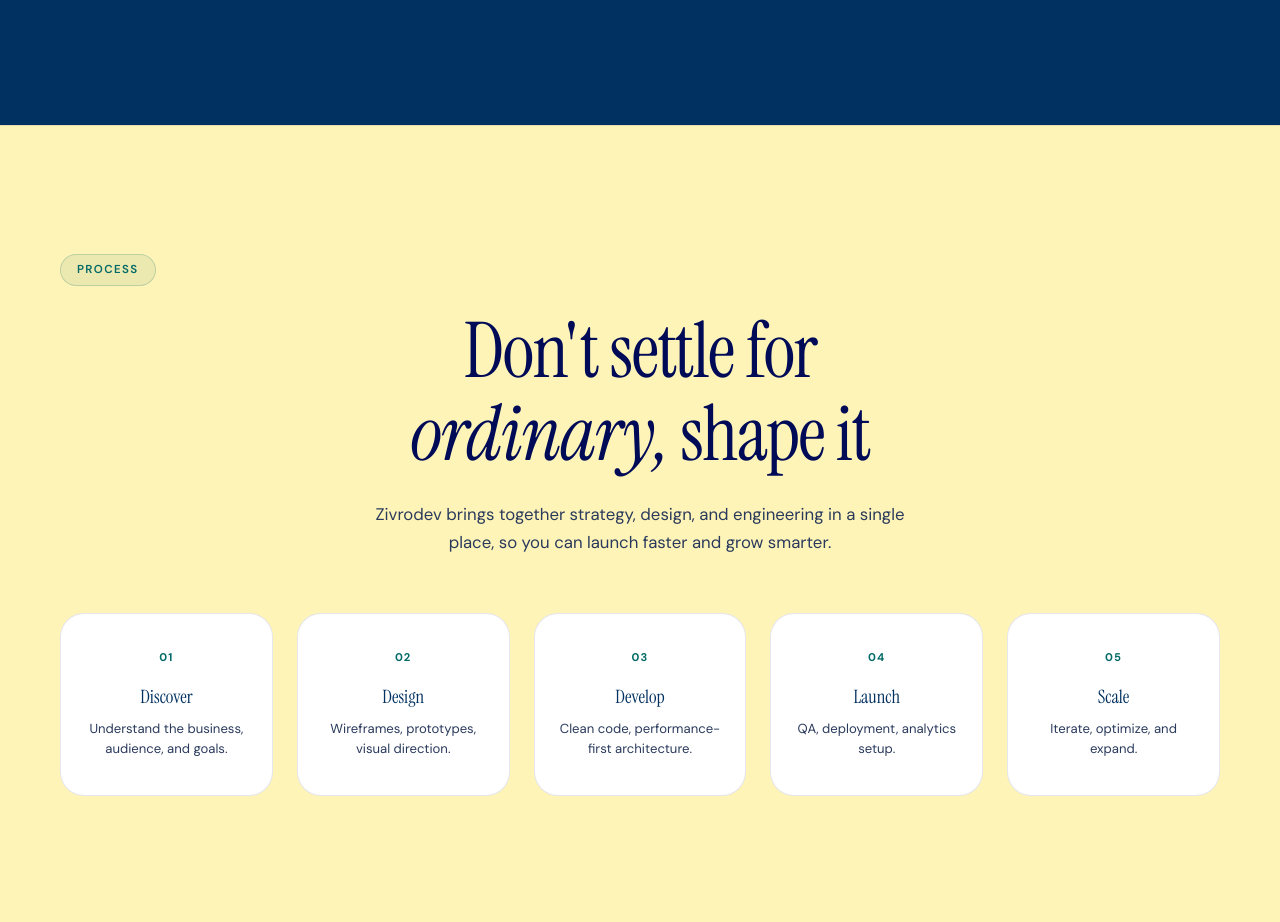
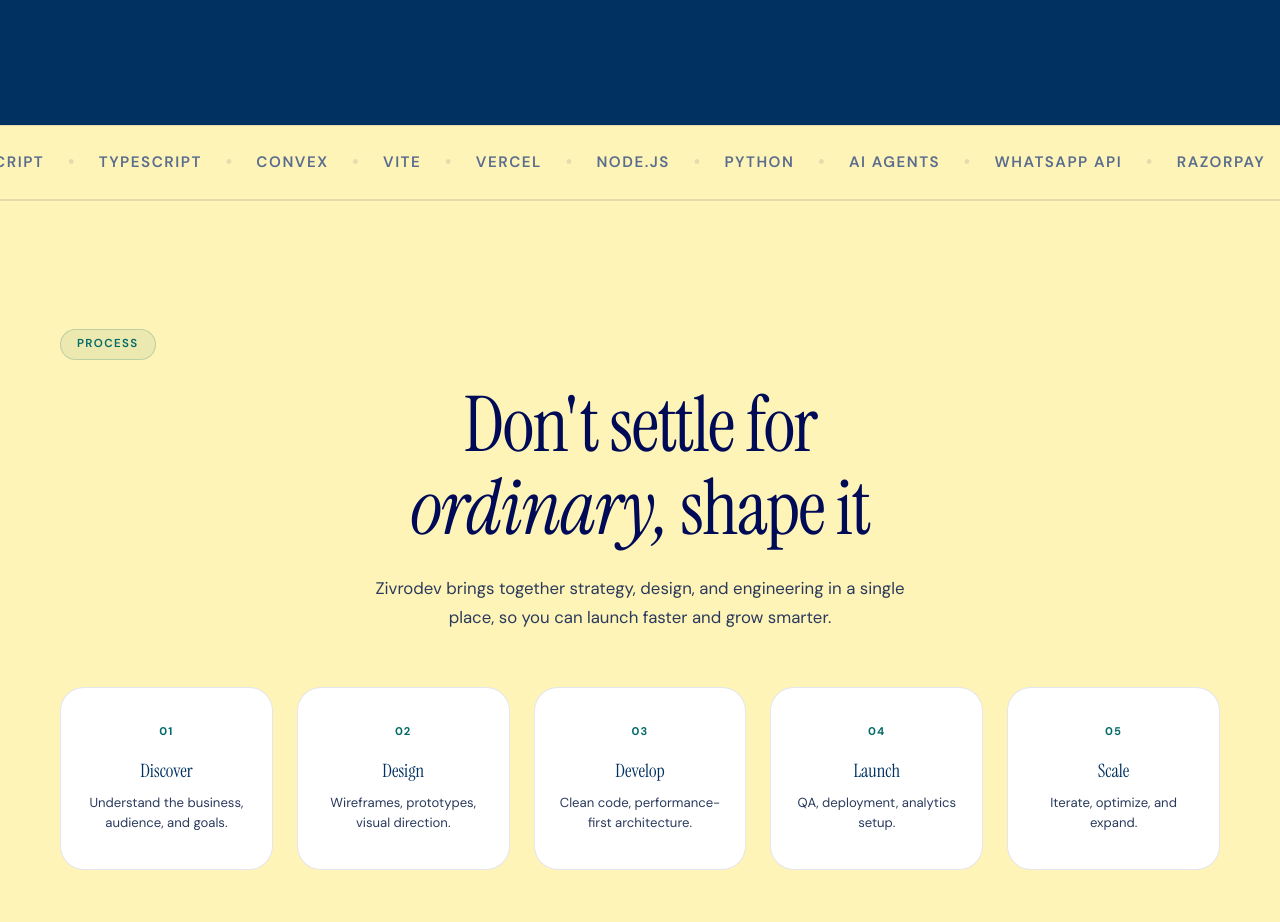
Before and after one commit to jeeveshr/Zivrodev, a website built with Vite: page index.html in a window 1280 px wide. Shown: the part 2747-3669 px from the top of the page. Built offline with nearby package versions, Linux system fonts and the light colour scheme; no server answers.

Commit message:
UI: Add Tech Stack marquee after services section

```diff
--- a/index.html
+++ b/index.html
@@ -302,6 +302,63 @@
                     <p>Long-term maintenance, uptime monitoring, security patches, and iterative improvements to keep
                         your digital presence sharp.</p>
                 </div>
+            </div>
+        </div>
+    </section>
+
+    <!-- ========== TECH STACK (Secondary Marquee) ========== -->
+    <section class="marquee marquee--tech">
+        <div class="marquee__track">
+            <div class="marquee__content">
+                <span class="marquee__tag">HTML5</span>
+                <span class="marquee__tag marquee__tag--dot">●</span>
+                <span class="marquee__tag">CSS3</span>
+                <span class="marquee__tag marquee__tag--dot">●</span>
+                <span class="marquee__tag">JavaScript</span>
+                <span class="marquee__tag marquee__tag--dot">●</span>
+                <span class="marquee__tag">TypeScript</span>
+                <span class="marquee__tag marquee__tag--dot">●</span>
+                <span class="marquee__tag">Convex</span>
+                <span class="marquee__tag marquee__tag--dot">●</span>
+                <span class="marquee__tag">Vite</span>
+                <span class="marquee__tag marquee__tag--dot">●</span>
+                <span class="marquee__tag">Vercel</span>
+                <span class="marquee__tag marquee__tag--dot">●</span>
+                <span class="marquee__tag">Node.js</span>
+                <span class="marquee__tag marquee__tag--dot">●</span>
+                <span class="marquee__tag">Python</span>
+                <span class="marquee__tag marquee__tag--dot">●</span>
+                <span class="marquee__tag">AI Agents</span>
+                <span class="marquee__tag marquee__tag--dot">●</span>
+                <span class="marquee__tag">WhatsApp API</span>
+                <span class="marquee__tag marquee__tag--dot">●</span>
+                <span class="marquee__tag">Razorpay</span>
+
+                <!-- Repeat for seamless loop -->
+                <span class="marquee__tag marquee__tag--dot">●</span>
+                <span class="marquee__tag">HTML5</span>
+                <span class="marquee__tag marquee__tag--dot">●</span>
+                <span class="marquee__tag">CSS3</span>
+                <span class="marquee__tag marquee__tag--dot">●</span>
+                <span class="marquee__tag">JavaScript</span>
+                <span class="marquee__tag marquee__tag--dot">●</span>
+                <span class="marquee__tag">TypeScript</span>
+                <span class="marquee__tag marquee__tag--dot">●</span>
+                <span class="marquee__tag">Convex</span>
+                <span class="marquee__tag marquee__tag--dot">●</span>
+                <span class="marquee__tag">Vite</span>
+                <span class="marquee__tag marquee__tag--dot">●</span>
+                <span class="marquee__tag">Vercel</span>
+                <span class="marquee__tag marquee__tag--dot">●</span>
+                <span class="marquee__tag">Node.js</span>
+                <span class="marquee__tag marquee__tag--dot">●</span>
+                <span class="marquee__tag">Python</span>
+                <span class="marquee__tag marquee__tag--dot">●</span>
+                <span class="marquee__tag">AI Agents</span>
+                <span class="marquee__tag marquee__tag--dot">●</span>
+                <span class="marquee__tag">WhatsApp API</span>
+                <span class="marquee__tag marquee__tag--dot">●</span>
+                <span class="marquee__tag">Razorpay</span>
             </div>
         </div>
     </section>
--- a/style.css
+++ b/style.css
@@ -765,6 +765,38 @@ em {
   100% {
     transform: translateX(-50%);
   }
+}
+
+/* Secondary Tech Marquee */
+.marquee--tech {
+  background: var(--bg);
+  border-top: 1px solid var(--border);
+  border-bottom: 1px solid var(--border);
+  padding: 1.5rem 0;
+}
+
+.marquee--tech .marquee__content {
+  animation-duration: 40s;
+  /* Slower for tech logos */
+}
+
+.marquee--tech .marquee__tag {
+  font-family: var(--font-body);
+  font-size: 0.95rem;
+  font-weight: 600;
+  text-transform: uppercase;
+  letter-spacing: 0.1em;
+  color: var(--text-muted);
+}
+
+.marquee--tech .marquee__tag:hover {
+  color: var(--primary);
+  transition: all 0.3s ease;
+}
+
+.marquee--tech .marquee__tag--dot {
+  font-size: 0.4rem;
+  color: var(--border);
 }
 
 /* ============================================================
```
